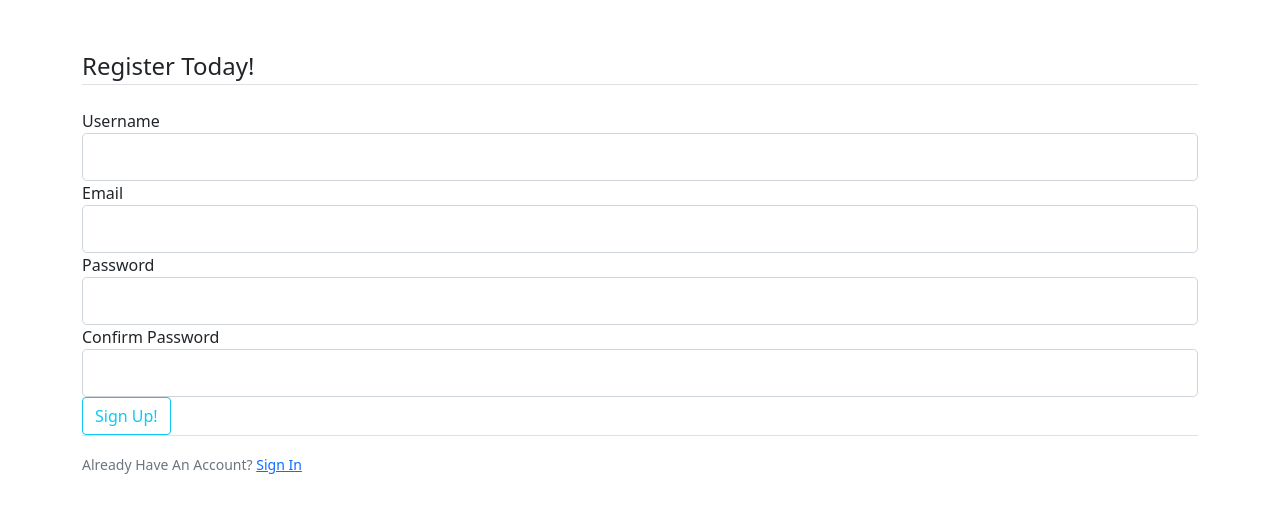
After one commit to SzfanerGit/Gravity, a Flask app: page /register in a window 1280 px wide. The commit adds this page. Shown: the top 523 px of the page. Run offline with Flask 2, Linux system fonts and the light colour scheme.

Commit message:
Register html works

```diff
--- a/app.py
+++ b/app.py
@@ -1,19 +1,52 @@
 import os
 
-from flask import Flask, flash, redirect, render_template, request, session
+from flask import Flask, url_for, flash, redirect, render_template, request, session
+from forms import RegistrationForm, LoginForm
 # from flask_session import Session
 from tempfile import mkdtemp
 from werkzeug.security import check_password_hash, generate_password_hash
 
 # Configure application
 app = Flask(__name__)
+app.config['SECRET_KEY'] = '8aabed13502bfd634e0f338428fe0e59'
 
 # Ensure templates are auto-reloaded
-app.config["TEMPLATES_AUTO_RELOAD"] = True
+app.config['TEMPLATES_AUTO_RELOAD'] = True
 
+@app.route("/index")
 @app.route("/")
 def index():
-    return render_template("index.html")
+    return render_template('index.html')
 
+
+@app.route("/register", methods=['GET', 'POST'])
+def register():
+    # Form submit via POST
+    if request.method == 'POST':
+        pass
+
+    # User reaches via GET
+    form = RegistrationForm()
+    if form.validate_on_submit():
+        flash(f'Account for user: "{form.username.data}" sucessfully created!', 'sucess')
+        return redirect(url_for('index'))
+    return render_template('register.html', form=form)
+
+
+@app.route("/login", methods=['GET', 'POST'])
+def login():
+    # Form submit via POST
+    if request.method == 'POST':
+        pass
+
+    # User reaches via GET
+    form = LoginForm()
+    return render_template('login.html', form=form)
+
+
+
+
+
+######################## Live changes for development ########################
 if __name__ == '__main__':
     app.run(debug=True)
--- /dev/null
+++ b/forms.py
@@ -0,0 +1,21 @@
+from flask_wtf import FlaskForm
+from wtforms import StringField, PasswordField, SubmitField, BooleanField
+from wtforms.validators import DataRequired, Length, Email, EqualTo
+
+
+class RegistrationForm(FlaskForm):
+    username = StringField('Username', validators=[DataRequired(), Length(min=3, max=30,
+                           message='Username must be between %(min)d and %(max)d characters long')])
+    email = StringField('Email', validators=[DataRequired(), Email()])
+    password = PasswordField('Password', validators=[DataRequired(), Length(min=8)])
+    password_confirm = PasswordField('Confirm Password', validators=[DataRequired(), EqualTo('password')])
+    submit = SubmitField('Sign Up!')
+
+
+class LoginForm(FlaskForm):
+    username = StringField('Username', validators=[DataRequired(), Length(min=3, max=30,
+                           message='Username must be between %(min)d and %(max)d characters long')])
+    password = PasswordField('Password', validators=[DataRequired(), Length(min=8,
+                             message='Password must be at least %(min)d characters long')])
+    remember = BooleanField('Remember Me')
+    submit = SubmitField('Login')
--- a/templates/layout.html
+++ b/templates/layout.html
@@ -18,20 +18,24 @@
     </head>
 
     <body>
-
-        {% if get_flashed_messages() %}
-            <header>
-                <div class="alert alert-primary mb-0 text-center" role="alert">
-                    {{ get_flashed_messages() | join(" ") }}
-                </div>
-            </header>
-        {% endif %}
-
-        <main class="container-fluid py-5 text-center">
+        <main class="container py-5">
+            <!-- Flash messages -->
+            {% with messages = get_flashed_messages(with_categories=true) %}
+                {% if messages %}
+                    {% for category, message in messages %}
+                    <header>
+                        <div class="allert allert-{{ category }}">
+                            {{ message }}
+                        </div>
+                    </header>
+                    {% endfor %}
+                {% endif %}
+            {% endwith%}
+            <!-- Main content -->
             {% block main %}{% endblock %}
         </main>
 
-        <!-- Option 1: Bootstrap Bundle with Popper -->
+        <!-- Bootstrap Bundle with Popper -->
         <script src="https://cdn.jsdelivr.net/npm/bootstrap@5.1.3/dist/js/bootstrap.bundle.min.js" integrity="sha384-ka7Sk0Gln4gmtz2MlQnikT1wXgYsOg+OMhuP+IlRH9sENBO0LRn5q+8nbTov4+1p" crossorigin="anonymous"></script>
     </body>
 
--- /dev/null
+++ b/templates/register.html
@@ -0,0 +1,80 @@
+{% extends "layout.html" %}
+
+{% block title %}
+    Register
+{% endblock title %}
+
+{% block main%}
+    <form method="POST" action="">
+        <!-- Security related -->
+        {{ form.hidden_tag() }}
+
+        <fieldset class="form-group">
+            <legend class="border-bottom mb-4">Register Today!</legend>
+            <div class="form-group">
+                {{ form.username.label(class="form-control-label") }}
+                <!-- Handle messages to users about wrong information -->
+                {% if form.username.errors %}
+                    {{ form.username(class="form-control form-control-lg is-invalid") }}
+                    <div class="invalid-feedback">
+                        {% for error in form.username.errors %}
+                            <span>{{ error }}</span>
+                        {% endfor %}
+                    </div>
+                {% else %}
+                    {{ form.username(class="form-control form-control-lg") }}
+                {% endif %}
+            </div>
+            <div class="form-group">
+                {{ form.email.label(class="form-control-label") }}
+                <!-- Handle messages to users about wrong information -->
+                {% if form.email.errors %}
+                    {{ form.email(class="form-control form-control-lg is-invalid") }}
+                    <div class="invalid-feedback">
+                        {% for error in form.email.errors %}
+                            <span>{{ error }}</span>
+                        {% endfor %}
+                    </div>
+                {% else %}
+                    {{ form.email(class="form-control form-control-lg") }}
+                {% endif %}
+            </div>
+            <div class="form-group">
+                {{ form.password.label(class="form-control-label") }}
+                <!-- Handle messages to users about wrong information -->
+                {% if form.password.errors %}
+                    {{ form.password(class="form-control form-control-lg is-invalid") }}
+                    <div class="invalid-feedback">
+                        {% for error in form.password.errors %}
+                            <span>{{ error }}</span>
+                        {% endfor %}
+                    </div>
+                {% else %}
+                    {{ form.password(class="form-control form-control-lg") }}
+                {% endif %}
+            </div>
+            <div class="form-group">
+                {{ form.password_confirm.label(class="form-control-label") }}
+                <!-- Handle messages to users about wrong information -->
+                {% if form.password_confirm.errors %}
+                    {{ form.password_confirm(class="form-control form-control-lg is-invalid") }}
+                    <div class="invalid-feedback">
+                        {% for error in form.password_confirm.errors %}
+                            <span>{{ error }}</span>
+                        {% endfor %}
+                    </div>
+                {% else %}
+                    {{ form.password_confirm(class="form-control form-control-lg") }}
+                {% endif %}
+            </div>
+        </fieldset>
+        <div class="form-group">
+            {{ form.submit(class="btn btn-outline-info") }}
+        </div>
+    </form>
+    <div class="border-top pt-3">
+        <small class="text-muted">
+            Already Have An Account? <a class="ml-2" href="\login">Sign In</a>
+        </small>
+    </div>
+{% endblock main %}
```
